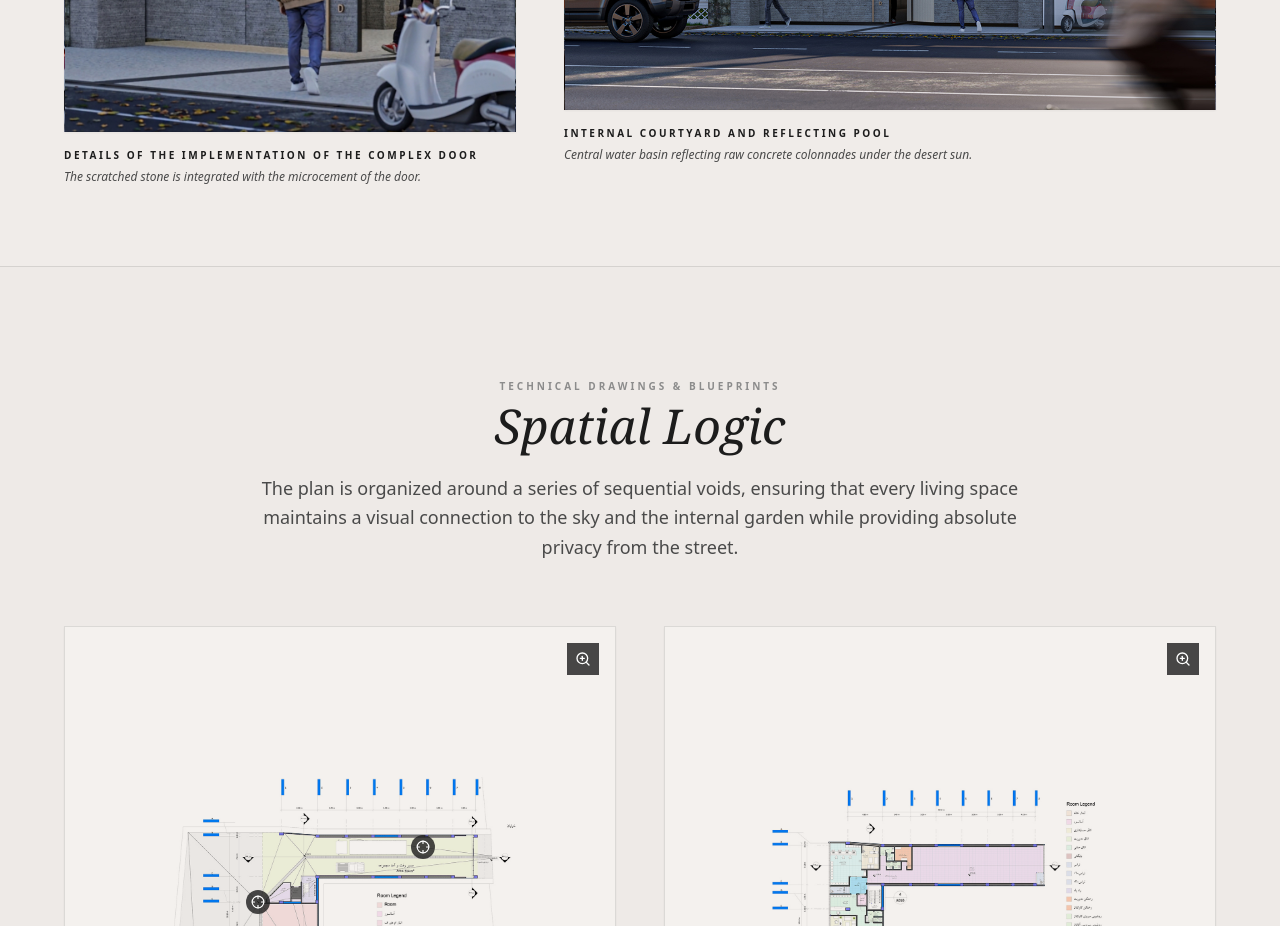
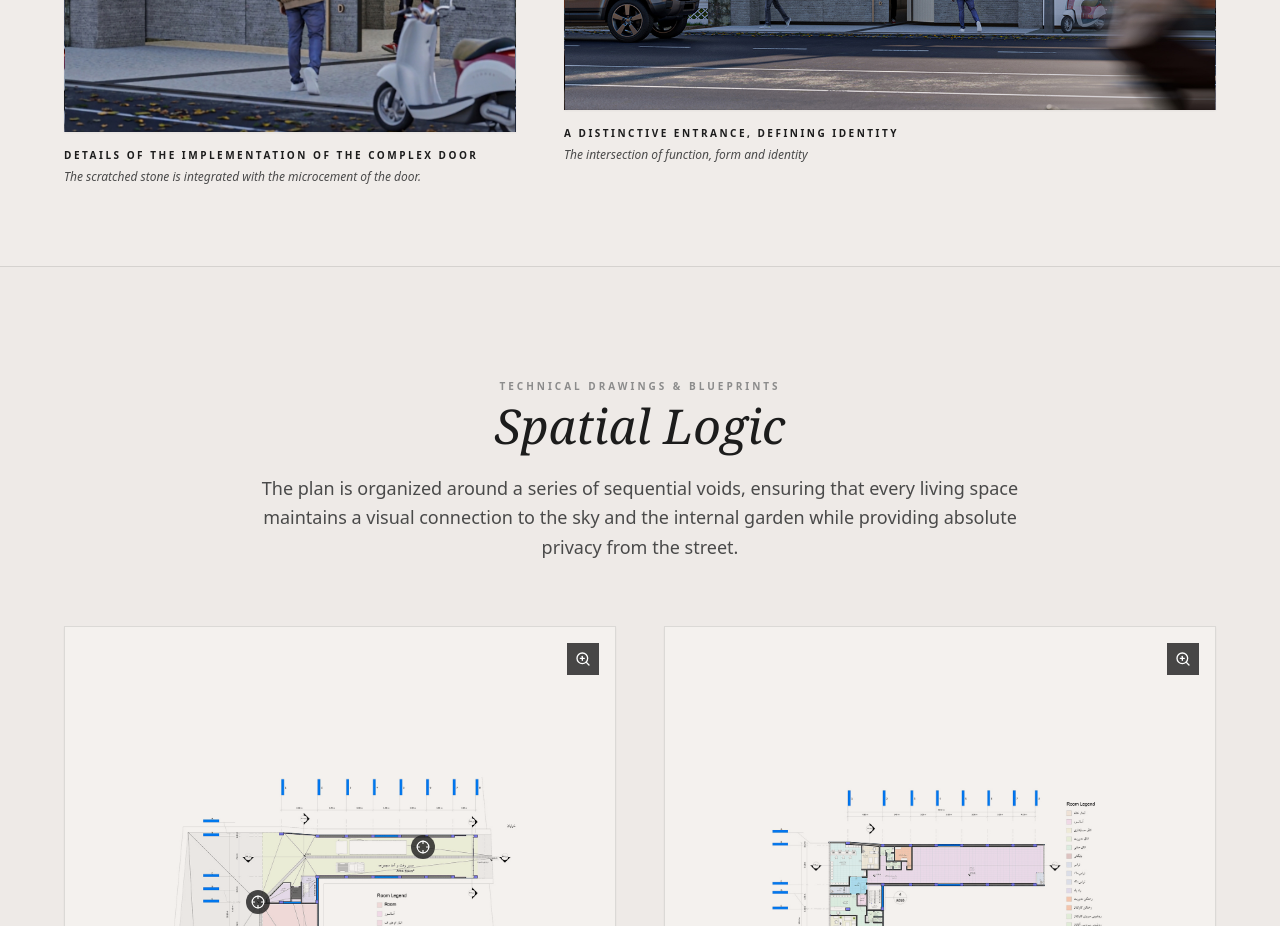
Before and after one commit to mohsenih236-creator/chaj-office, a React (Vite) app: page / in a window 1280 px wide. Shown: the part 2660-3586 px from the top of the page. Built offline with nearby package versions, Linux system fonts and the light colour scheme; a web font is replaced by a local one.

Commit message:
Update projects.ts

```diff
--- a/src/data/projects.ts
+++ b/src/data/projects.ts
@@ -121,10 +121,10 @@ export const projects: Project[] = [
       },
       {
         id: "d2",
-        title: "INTERNAL COURTYARD AND REFLECTING POOL",
-        titleFa: "حیاط داخلی و حوض انعکاس",
-        caption: "Central water basin reflecting raw concrete colonnades under the desert sun.",
-        captionFa: "حوض مرکزی منعکس‌کننده ستون‌های بتنی در زیر آفتاب کویر.",
+        title: "A Distinctive Entrance, Defining Identity",
+        titleFa: "ورودی شاخص، هویت متمایز مجموعه",
+        caption: "The intersection of function, form and identity",
+        captionFa: "تلاقی عملکرد، فرم و هویت",
         imageUrl: "/images/west-view-02.jpg",
         aspectRatio: "video"
       }
```
